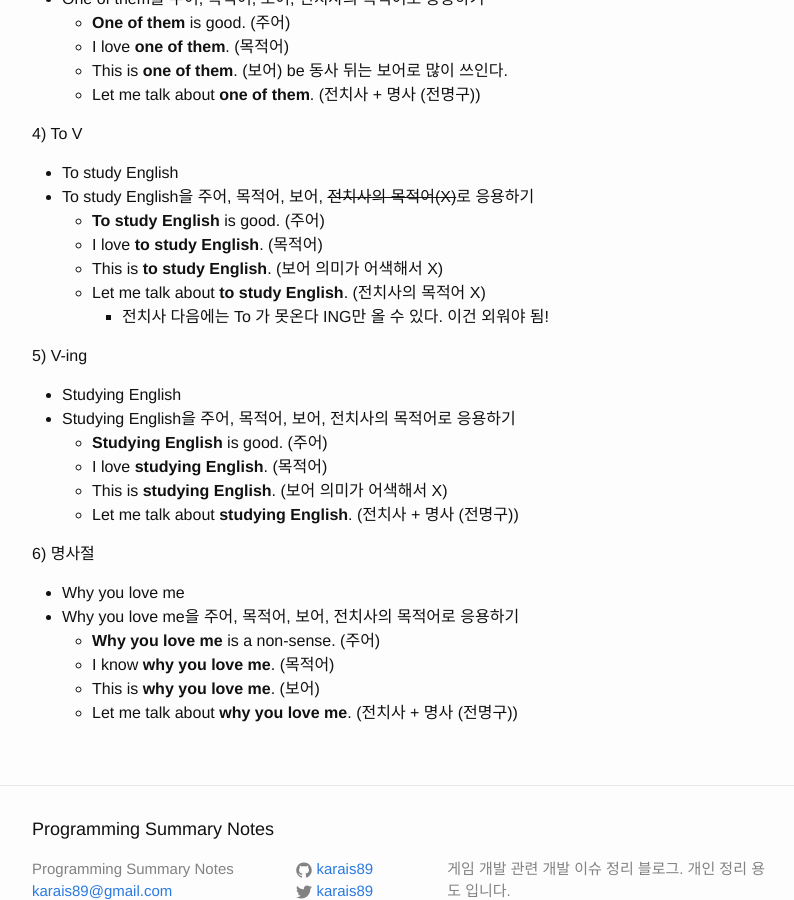
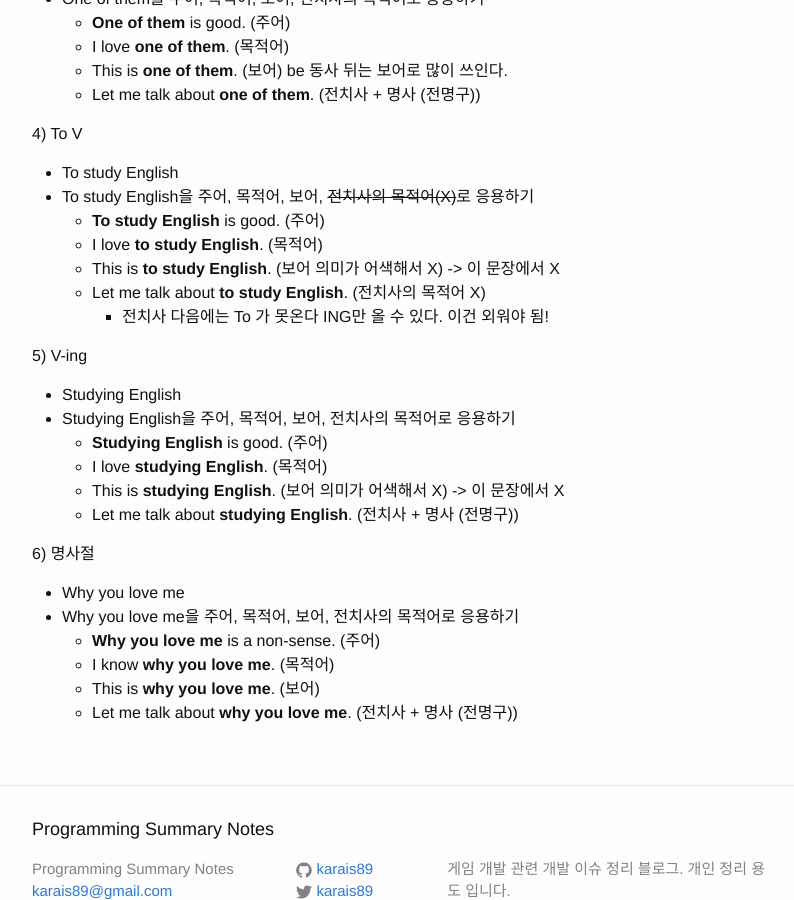
Before and after one commit to karais89/karais89.github.io_back, a Jekyll site: the page built from _posts/2019-01-12-hanmadiro-part-1.markdown, in a window 1280 px wide and 900 px high, scrolled down 2221 px. Shown: the whole window, without its empty margins (238-1032 px from the left). Built offline with Jekyll 4.4.1, drawn with Linux system fonts in a browser that asks for light colours; comment, search, counter and statistics services are not loaded.

Commit message:
update 주어 만들기 서론 3

```diff
--- a/_posts/2019-01-12-hanmadiro-part-1.markdown
+++ b/_posts/2019-01-12-hanmadiro-part-1.markdown
@@ -96,7 +96,7 @@ tags: [english]
 - To study English을 주어, 목적어, 보어, ~~전치사의 목적어(X)~~로 응용하기
     - **To study English** is good. (주어)
     - I love **to study English**. (목적어)
-    - This is **to study English**. (보어 의미가 어색해서 X)
+    - This is **to study English**. (보어 의미가 어색해서 X) -> 이 문장에서 X
     - Let me talk about **to study English**. (전치사의 목적어 X)
         - 전치사 다음에는 To 가 못온다 ING만 올 수 있다. 이건 외워야 됨!
 
@@ -105,7 +105,7 @@ tags: [english]
 - Studying English을 주어, 목적어, 보어, 전치사의 목적어로 응용하기
     - **Studying English** is good. (주어)
     - I love **studying English**. (목적어)
-    - This is **studying English**. (보어 의미가 어색해서 X)
+    - This is **studying English**. (보어 의미가 어색해서 X) -> 이 문장에서 X
     - Let me talk about **studying English**. (전치사 + 명사 (전명구))
 
 6) 명사절
```
